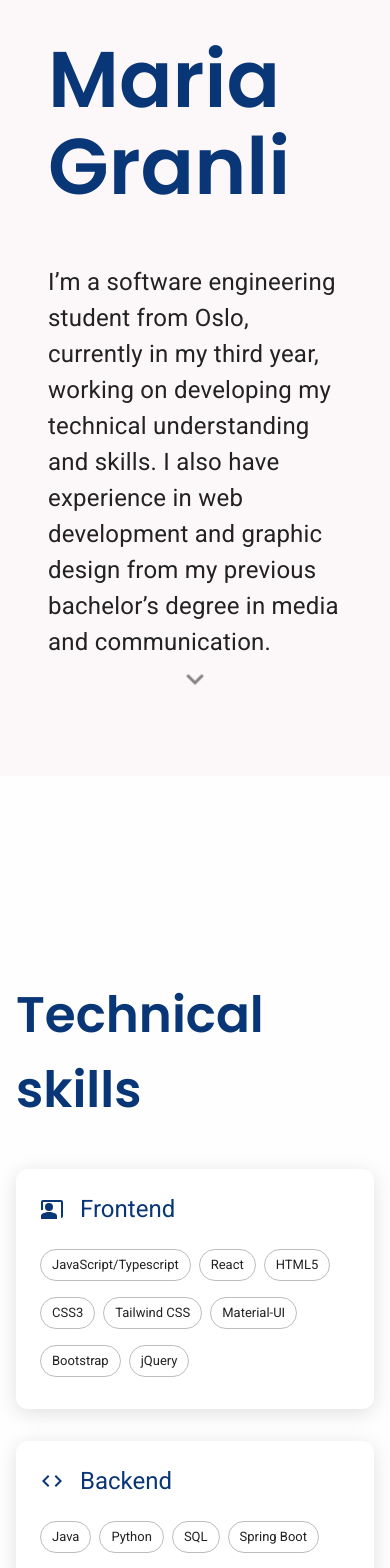
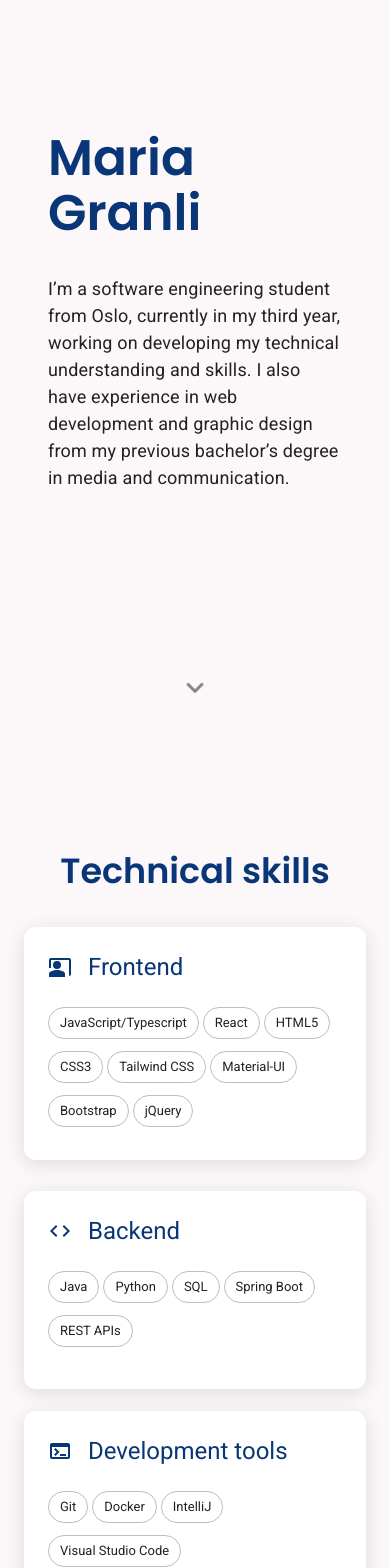
Before and after one commit to mariagn01/mariagn01.github.io, a React (Vite) app: page / in a window 390 px wide. Shown: the part 100-1668 px from the top of the page. Built offline with nearby package versions, Linux system fonts and the light colour scheme.

Commit message:
Made responsive for mobile

```diff
--- a/index.html
+++ b/index.html
@@ -2,7 +2,7 @@
 <html lang="en">
   <head>
     <meta charset="UTF-8" />
-    <link rel="icon" type="image/svg+xml" href="/vite.svg" />
+    <link rel="icon" type="image/svg+xml" href="/favicon.svg" />
     <meta name="viewport" content="width=device-width, initial-scale=1.0" />
     <title>Maria Granli</title>
   </head>
--- a/src/App.css
+++ b/src/App.css
@@ -31,3 +31,17 @@ p {
   color: #222222;
   font-size: 27px;
 }
+
+@media (max-width: 600px) {
+  h1 {
+    font-size: 50px;
+  }
+
+  h2 {
+    font-size: 35px;
+  }
+
+  p {
+    font-size: 10px;
+  }
+}
--- a/src/sections/Contact.tsx
+++ b/src/sections/Contact.tsx
@@ -22,8 +22,8 @@ export function Contact() {
           display: "flex",
           alignItems: "center",
           flexDirection: "column",
-          mt: 20,
-          mb: 20,
+          mt: { xs: 5, md: 20 },
+          mb: { xs: 15, md: 20 },
         }}
       >
         <h2>Contact</h2>
--- a/src/sections/Projects.tsx
+++ b/src/sections/Projects.tsx
@@ -15,7 +15,7 @@ export function Projects() {
     <Box
       id="projects"
       sx={{
-        bgcolor: "#fefefe",
+        bgcolor: { xs: "bgcolor.default", md: "#fefefe" },
         width: "100vw",
         height: "100%",
         position: "relative",
@@ -29,10 +29,11 @@ export function Projects() {
         maxWidth="lg"
         sx={{
           display: "flex",
-          alignItems: "flex-start",
+          alignItems: { xs: "center", md: "flex-start" },
           flexDirection: "column",
-          mt: 20,
-          mb: 30,
+          mt: { xs: 5, md: 20 },
+          mb: { xs: 15, md: 30 },
+          px: { xs: 3, sm: 4, md: 3 },
         }}
       >
         <h2>Personal projects</h2>
@@ -139,7 +140,13 @@ export function Projects() {
                     alignItems: "center",
                   }}
                 >
-                  <Box sx={{ display: "flex", flexWrap: "wrap", gap: 1 }}>
+                  <Box
+                    sx={{
+                      display: "flex",
+                      flexWrap: "wrap",
+                      gap: { xs: 0.5, md: 1 },
+                    }}
+                  >
                     {[
                       "Java",
                       "JavaScript",
@@ -163,7 +170,7 @@ export function Projects() {
                     onClick={() =>
                       window.open("https://github.com/mariagn01/movie-tickets")
                     }
-                    sx={{ mr: 2 }}
+                    sx={{ mr: { xs: 1, md: 2 }, px: { xs: 2, md: 1 } }}
                   >
                     View
                   </Button>
--- a/src/sections/Skills.tsx
+++ b/src/sections/Skills.tsx
@@ -33,7 +33,7 @@ export function Skills() {
     <Box
       id="skills"
       sx={{
-        bgcolor: "#fefefe",
+        bgcolor: { xs: "bgcolor.default", md: "#fefefe" },
         width: "100vw",
         height: "100%",
         position: "relative",
@@ -47,10 +47,11 @@ export function Skills() {
         maxWidth="lg"
         sx={{
           display: "flex",
-          alignItems: "flex-start",
+          alignItems: { xs: "center", md: "flex-start" },
           flexDirection: "column",
-          mt: 20,
-          mb: 30,
+          mt: { xs: 5, md: 20 },
+          mb: { xs: 15, md: 30 },
+          px: { xs: 3, sm: 4, md: 3 },
         }}
       >
         <h2>Technical skills</h2>
@@ -81,7 +82,13 @@ export function Skills() {
                     {category.title}
                   </Typography>
                 </Box>
-                <Box sx={{ display: "flex", flexWrap: "wrap", gap: 1 }}>
+                <Box
+                  sx={{
+                    display: "flex",
+                    flexWrap: "wrap",
+                    gap: { xs: 0.5, md: 1 },
+                  }}
+                >
                   {category.skills.map((skill) => (
                     <Chip
                       key={skill}
--- a/src/sections/Work.tsx
+++ b/src/sections/Work.tsx
@@ -20,19 +20,21 @@ export function WorkExperience() {
         maxWidth="lg"
         sx={{
           display: "flex",
-          alignItems: "flex-start",
+          alignItems: { xs: "center", md: "flex-start" },
           flexDirection: "column",
-          mt: 20,
-          mb: 20,
+          mt: { xs: 0, md: 20 },
+          mb: { xs: 10, md: 30 },
+          px: { xs: 3, sm: 4, md: 3 },
         }}
       >
         <h2>Work experience</h2>
-        <Box sx={{ display: "flex", flexWrap: "wrap", gap: 4 }}>
+        <Box sx={{ display: "flex", flexWrap: "wrap", gap: { xs: 10, md: 4 } }}>
           <Box sx={{ flex: { xs: "1 1 100%", md: "1 1 calc(50% - 16px)" } }}>
             <Paper
               elevation={0}
               sx={{
                 p: 4,
+                pb: { xs: 2, md: 3, lg: 4 },
                 height: "100%",
                 boxShadow: "0 8px 20px rgba(0, 0, 0, 0.12)",
               }}
@@ -46,7 +48,7 @@ export function WorkExperience() {
               <Typography
                 variant="h6"
                 color="text.secondary"
-                sx={{ mb: 1, fontSize: 18 }}
+                sx={{ mb: 1, fontSize: { xs: 16, md: 18 } }}
               >
                 Summer internship at Bouvet ASA
               </Typography>
@@ -72,6 +74,7 @@ export function WorkExperience() {
               elevation={0}
               sx={{
                 p: 4,
+                pb: { xs: 2, md: 3, lg: 4 }, // Progressive increase
                 height: "100%",
                 boxShadow: "0 8px 20px rgba(0, 0, 0, 0.12)",
               }}
@@ -85,7 +88,7 @@ export function WorkExperience() {
               <Typography
                 variant="h6"
                 color="text.secondary"
-                sx={{ mb: 1, fontSize: 18 }}
+                sx={{ mb: 1, fontSize: { xs: 16, md: 18 } }}
               >
                 Norwegian Security Authority (NSM)
               </Typography>
@@ -104,7 +107,14 @@ export function WorkExperience() {
             </Paper>
           </Box>
         </Box>
-        <Typography sx={{ mt: 15, mb: 5, color: "text.secondary" }}>
+        <Typography
+          sx={{
+            mt: 15,
+            mb: { xs: 0, md: 5 },
+            color: "text.secondary",
+            px: { xs: 2, md: 0 },
+          }}
+        >
           Only work experience relevant to my ongoing degree is listed here.
           Feel free to contact me for my full CV.
         </Typography>
--- a/src/sections/hero.tsx
+++ b/src/sections/hero.tsx
@@ -12,11 +12,11 @@ export function Hero() {
         alignItems: "flex-start",
         justifyContent: "center",
         flexDirection: "column",
-        pb: { xs: 8, md: 10 },
+        pb: { xs: 15, md: 10 },
       }}
     >
       <h1>Maria Granli</h1>
-      <Typography sx={{ fontSize: "24px" }}>
+      <Typography sx={{ fontSize: { xs: "18px", sm: "24px", md: "24px" } }}>
         I’m a software engineering student from Oslo, currently in my third
         year, working on developing my technical understanding and skills. I
         also have experience in web development and graphic design from my
```
Also changed, not shown: public/favicon.svg (added).
